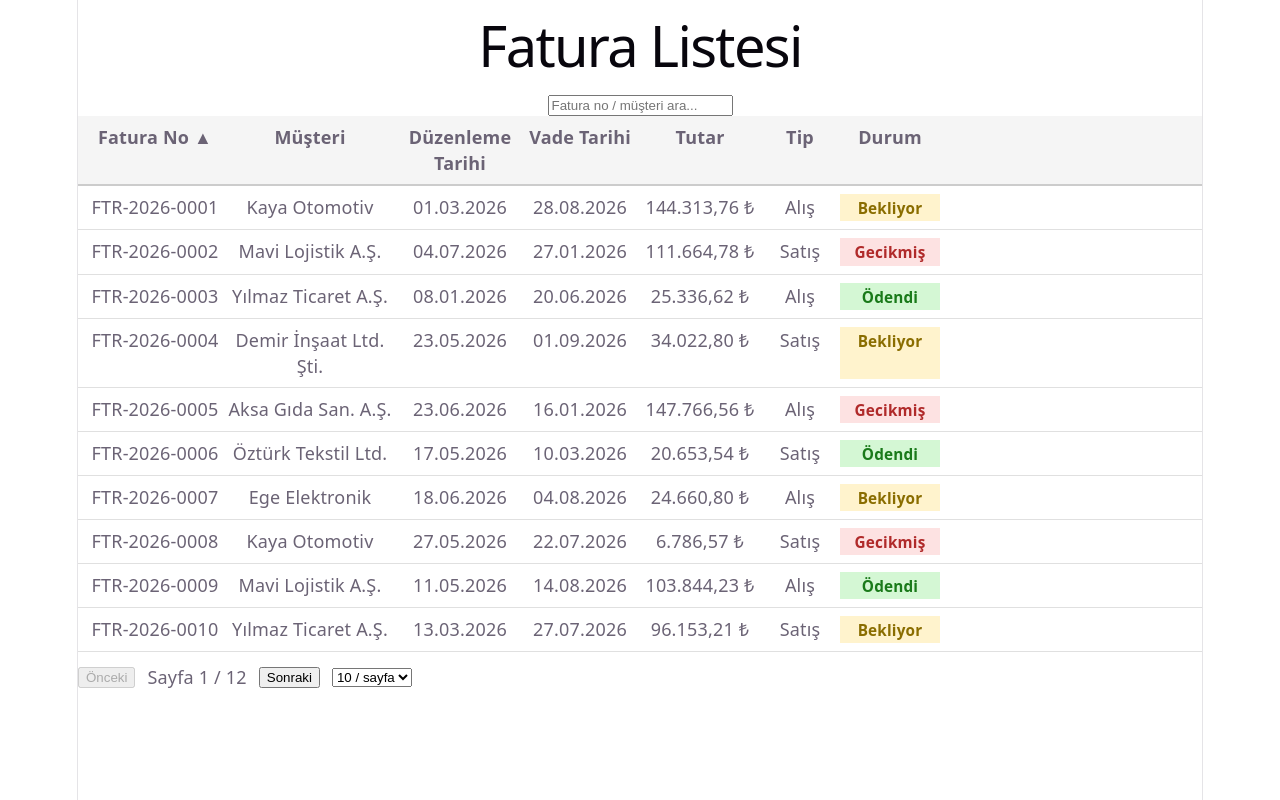
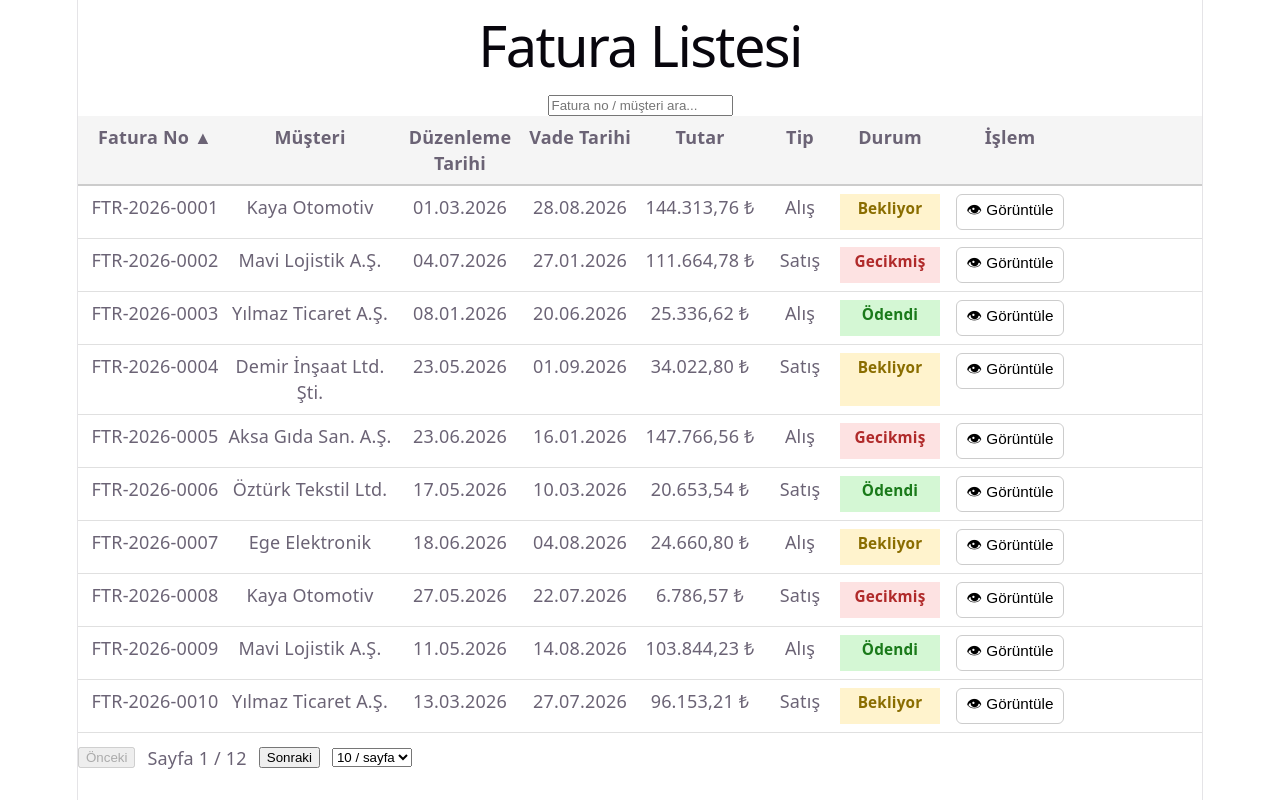
Before and after one commit to ErayErtac/fatura-liste, a React (Vite) app: page / in a window 1280 px wide. Built offline with nearby package versions, Linux system fonts and the light colour scheme.

Commit message:
Satir Goruntule butonu eklendi, detay modeli entegre edildi

```diff
--- a/src/App.module.scss
+++ b/src/App.module.scss
@@ -5,7 +5,7 @@
 
 .headerRow {
   display: grid;
-  grid-template-columns: 130px 180px 120px 120px 120px 80px 100px;
+  grid-template-columns: 130px 180px 120px 120px 120px 80px 100px 140px;
   padding: 8px 12px;
   font-weight: 700;
   background-color: #f5f5f5;
--- a/src/App.tsx
+++ b/src/App.tsx
@@ -1,5 +1,6 @@
 import { useMemo, useState } from 'react'
 import InvoiceRow from './components/InvoiceRow'
+import InvoiceDetailModal from './components/InvoiceDetailModal'
 import type { Invoice } from './models/invoice'
 import { mockInvoices } from './data/mockInvoices'
 import styles from './App.module.scss'
@@ -15,6 +16,7 @@ function App() {
   const [siralamaYonu, setSiralamaYonu] = useState<SiralamaYonu>('asc')
   const [sayfaNo, setSayfaNo] = useState(1)
   const [sayfaBoyutu, setSayfaBoyutu] = useState(10)
+  const [seciliFatura, setSeciliFatura] = useState<Invoice | null>(null)
 
   const gorunenFaturalar = useMemo(() => {
     const kelime = aramaMetni.trim().toLowerCase()
@@ -88,9 +90,10 @@ function App() {
             <span onClick={() => kolonaTikla('tutar')}>Tutar{okIsareti('tutar')}</span>
             <span>Tip</span>
             <span>Durum</span>
+            <span>İşlem</span>
         </li>
         {sayfadakiFaturalar.map((fatura) => (
-        <InvoiceRow key={fatura.id} fatura={fatura} />
+          <InvoiceRow key={fatura.id} fatura={fatura} onGoruntule={setSeciliFatura} />
         ))}
       </ul>
 
@@ -111,6 +114,8 @@ function App() {
           <option value={50}>50 / sayfa</option>
         </select>
       </div>
+
+      <InvoiceDetailModal fatura={seciliFatura} onClose={() => setSeciliFatura(null)} />
     </div>
   )
 }
--- /dev/null
+++ b/src/components/InvoiceDetailModal.tsx
@@ -0,0 +1,34 @@
+import Modal from 'react-modal'
+import type { Invoice } from '../models/invoice'
+import { paraFormatla, tarihFormatla } from '../utils/format'
+
+interface InvoiceDetailModalProps {
+  fatura: Invoice | null
+  onClose: () => void
+}
+
+function InvoiceDetailModal({ fatura, onClose }: InvoiceDetailModalProps) {
+  return (
+    <Modal
+      isOpen={fatura !== null}
+      onRequestClose={onClose}
+      contentLabel="Fatura Detayı"
+      ariaHideApp={false}
+    >
+      {fatura && (
+        <div>
+          <h2>{fatura.faturaNo}</h2>
+          <p><strong>Müşteri:</strong> {fatura.musteri}</p>
+          <p><strong>Düzenleme Tarihi:</strong> {tarihFormatla(fatura.duzenlemeTarihi)}</p>
+          <p><strong>Vade Tarihi:</strong> {tarihFormatla(fatura.vadeTarihi)}</p>
+          <p><strong>Tutar:</strong> {paraFormatla(fatura.tutar)}</p>
+          <p><strong>Tip:</strong> {fatura.tip}</p>
+          <p><strong>Durum:</strong> {fatura.durum}</p>
+          <button onClick={onClose}>Kapat</button>
+        </div>
+      )}
+    </Modal>
+  )
+}
+
+export default InvoiceDetailModal
--- a/src/components/InvoiceRow.module.scss
+++ b/src/components/InvoiceRow.module.scss
@@ -1,6 +1,6 @@
 .row {
   display: grid;
-  grid-template-columns: 130px 180px 120px 120px 120px 80px 100px;
+  grid-template-columns: 130px 180px 120px 120px 120px 80px 100px 140px;
   padding: 8px 12px;
   border-bottom: 1px solid #e0e0e0;
   list-style: none;
@@ -27,3 +27,16 @@
   background-color: #fde2e2;
   color: #b02a2a;
 }
+
+.viewButton {
+  cursor: pointer;
+  border: 1px solid #ccc;
+  background-color: #fff;
+  border-radius: 6px;
+  padding: 4px 10px;
+  font-size: 0.85rem;
+
+  &:hover {
+    background-color: #f0f0f0;
+  }
+}
--- a/src/components/InvoiceRow.tsx
+++ b/src/components/InvoiceRow.tsx
@@ -4,9 +4,10 @@ import styles from './InvoiceRow.module.scss'
 
 interface InvoiceRowProps {
   fatura: Invoice
+  onGoruntule: (fatura: Invoice) => void
 }
 
-function InvoiceRow({ fatura }: InvoiceRowProps) {
+function InvoiceRow({ fatura, onGoruntule }: InvoiceRowProps) {
   const durumClass =
     fatura.durum === 'Ödendi' ? styles.paid :
     fatura.durum === 'Gecikmiş' ? styles.overdue :
@@ -23,6 +24,16 @@ function InvoiceRow({ fatura }: InvoiceRowProps) {
       <span className={durumClass}>
         <span className={styles.status}>{fatura.durum}</span>
       </span>
+      <span>
+        <button
+          type="button"
+          className={styles.viewButton}
+          onClick={() => onGoruntule(fatura)}
+          title="Faturayı görüntüle"
+        >
+          👁 Görüntüle
+        </button>
+      </span>
     </li>
   )
 }
```
Lines whose indentation alone changed are shown as unchanged.
